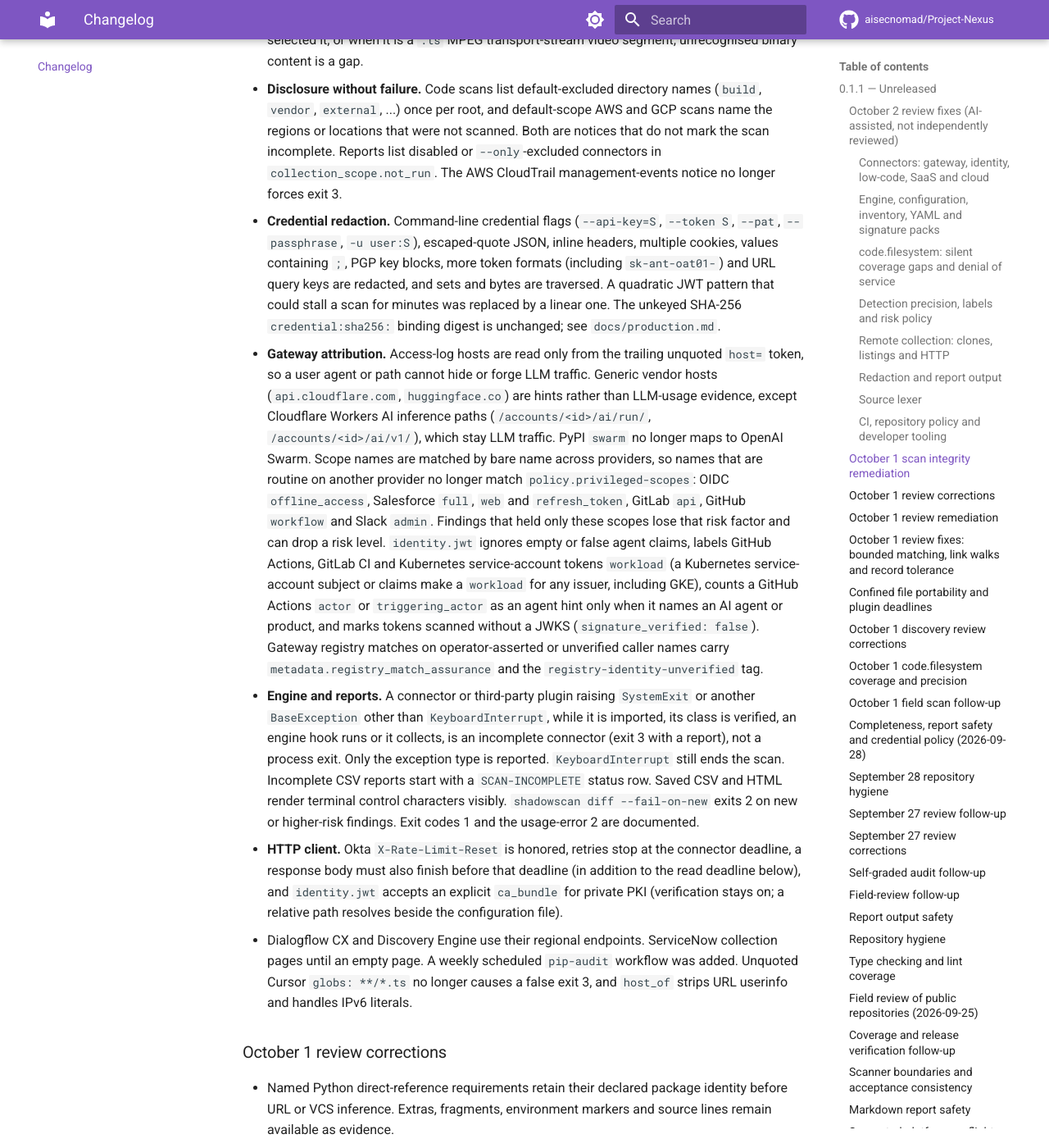
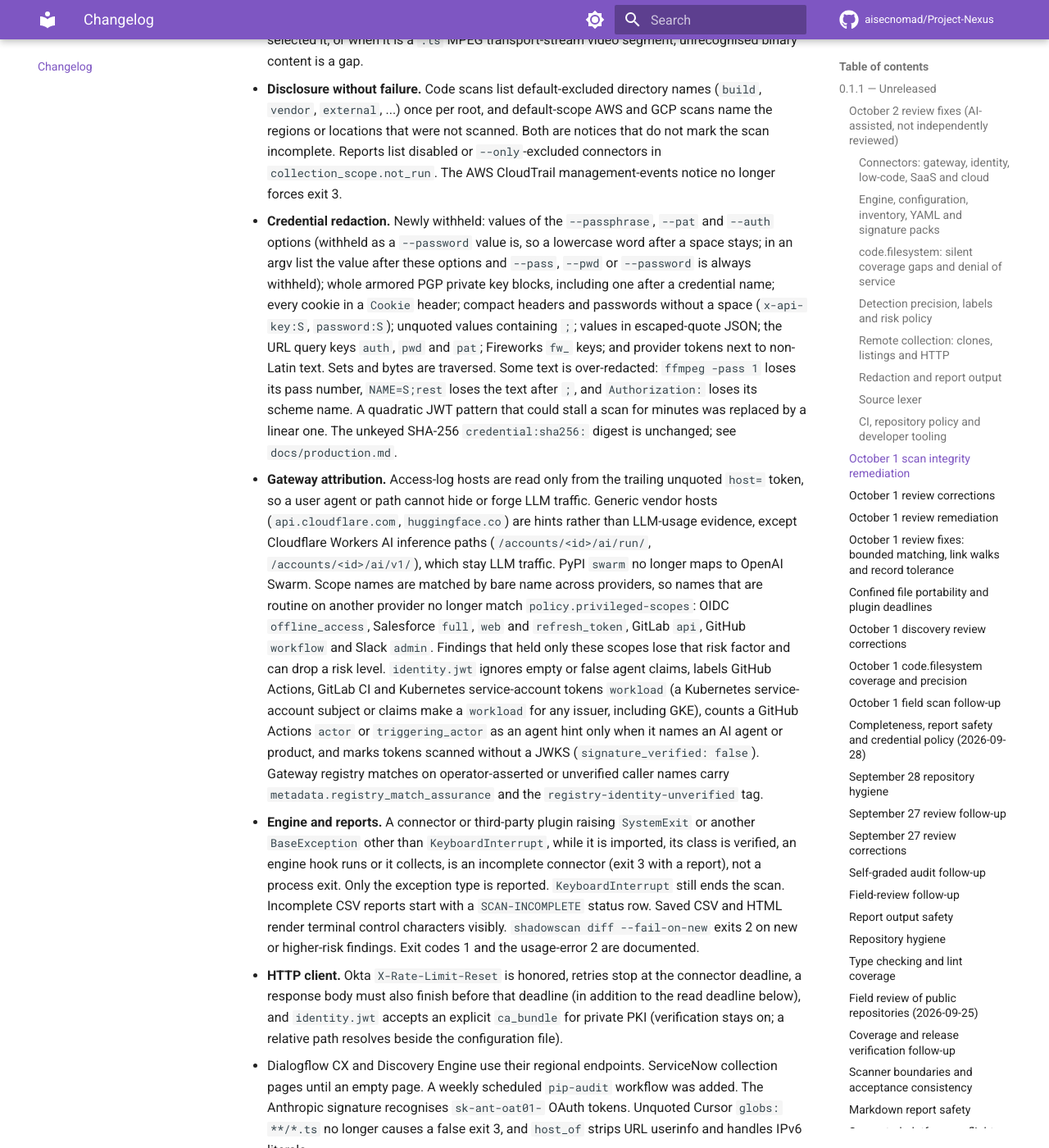
Before and after one commit to aisecnomad/Project-Nexus, an MkDocs documentation site: the page built from docs/changelog.md, in a window 1280 px wide and 1400 px high, scrolled down 10380 px. Shown: the whole window at 82% size. Built offline with MkDocs 1.6.1 and Material for MkDocs 9.7.7, drawn with Linux system fonts in a browser that asks for light colours; comment, search, counter and statistics services are not loaded.

Commit message:
Document the redaction changes precisely and the rollout for old reports
- CHANGELOG lists only forms that main left in reports and this branch
  withholds, each checked by running both: --passphrase, --pat and --auth
  values, PGP private key blocks (also after a credential name), every
  cookie, compact name:value headers and passwords, unquoted values
  containing ';', escaped-quote JSON, the auth/pwd/pat query keys, fw_ keys
  and tokens next to non-Latin text. --api-key, --token and -u user:S were
  already withheld and are no longer listed as new. Option values are
  described as withheld like a --password value (a lowercase word after a
  space stays), and argv lists as always withholding the value. The known
  over-redactions are named. sk-ant-oat01- moves to the detection changes.
- production.md tells operators to regenerate reports from before this
  revision and rotate any key, PGP private key or session cookie they show,
  and notes the extra markers and possible ID changes.
- SECURITY.md's withheld list gains the new forms.

Co-Authored-By: Claude Opus 5.5 <noreply@anthropic.com>
Claude-Session: https://claude.ai/code/session_01LGKG97BqEyAYCbY5tWUtBs
Signed-off-by: Claude <noreply@anthropic.com>

```diff
--- a/CHANGELOG.md
+++ b/CHANGELOG.md
@@ -448,13 +448,20 @@ has a regression test.
   notices that do not mark the scan incomplete. Reports list disabled or
   `--only`-excluded connectors in `collection_scope.not_run`. The AWS CloudTrail
   management-events notice no longer forces exit 3.
-- **Credential redaction.** Command-line credential flags (`--api-key=S`,
-  `--token S`, `--pat`, `--passphrase`, `-u user:S`), escaped-quote JSON, inline
-  headers, multiple cookies, values containing `;`, PGP key blocks, more token
-  formats (including `sk-ant-oat01-`) and URL query keys are redacted, and sets
-  and bytes are traversed. A quadratic JWT pattern that could stall a scan for
-  minutes was replaced by a linear one. The unkeyed SHA-256 `credential:sha256:`
-  binding digest is unchanged; see `docs/production.md`.
+- **Credential redaction.** Newly withheld: values of the `--passphrase`,
+  `--pat` and `--auth` options (withheld as a `--password` value is, so a
+  lowercase word after a space stays; in an argv list the value after these
+  options and `--pass`, `--pwd` or `--password` is always withheld); whole
+  armored PGP private key blocks, including one after a credential name; every
+  cookie in a `Cookie` header; compact headers and passwords without a space
+  (`x-api-key:S`, `password:S`); unquoted values containing `;`; values in
+  escaped-quote JSON; the URL query keys `auth`, `pwd` and `pat`; Fireworks
+  `fw_` keys; and provider tokens next to non-Latin text. Sets and bytes are
+  traversed. Some text is over-redacted: `ffmpeg -pass 1` loses its pass
+  number, `NAME=S;rest` loses the text after `;`, and `Authorization:` loses
+  its scheme name. A quadratic JWT pattern that could stall a scan for minutes
+  was replaced by a linear one. The unkeyed SHA-256 `credential:sha256:` digest
+  is unchanged; see `docs/production.md`.
 - **Gateway attribution.** Access-log hosts are read only from the trailing
   unquoted `host=` token, so a user agent or path cannot hide or forge LLM
   traffic. Generic vendor hosts (`api.cloudflare.com`, `huggingface.co`) are
@@ -488,7 +495,8 @@ has a regression test.
   resolves beside the configuration file).
 - Dialogflow CX and Discovery Engine use their regional endpoints. ServiceNow
   collection pages until an empty page. A weekly scheduled `pip-audit` workflow
-  was added. Unquoted Cursor `globs: **/*.ts` no longer causes a false exit 3,
+  was added. The Anthropic signature recognises `sk-ant-oat01-` OAuth tokens.
+  Unquoted Cursor `globs: **/*.ts` no longer causes a false exit 3,
   and `host_of` strips URL userinfo and handles IPv6 literals.
 ### October 1 review corrections
 
```
Also changed, not shown: SECURITY.md (+6 -3 lines), docs/production.md (+12 -0 lines).
